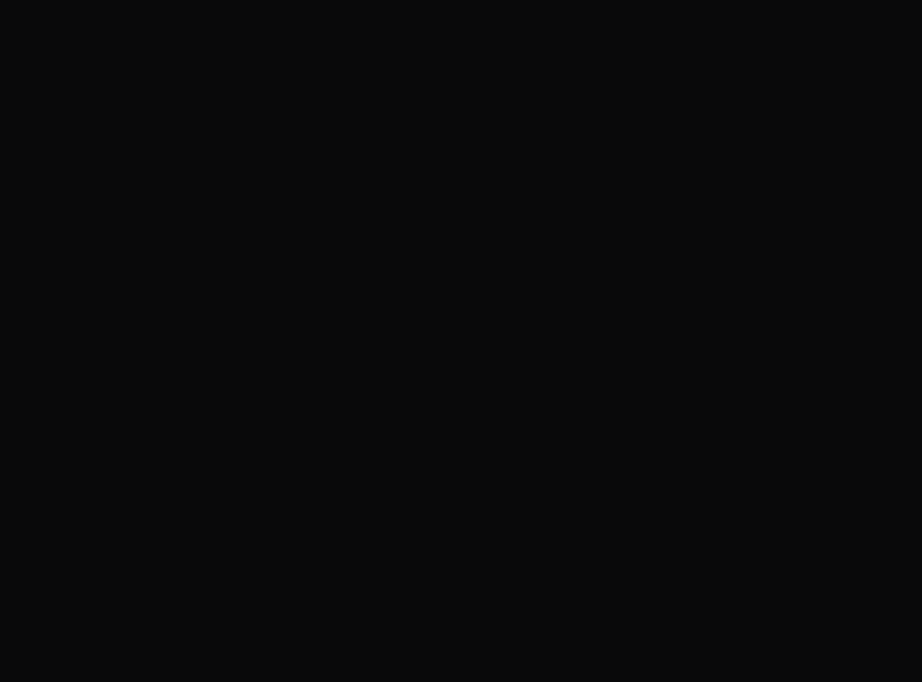
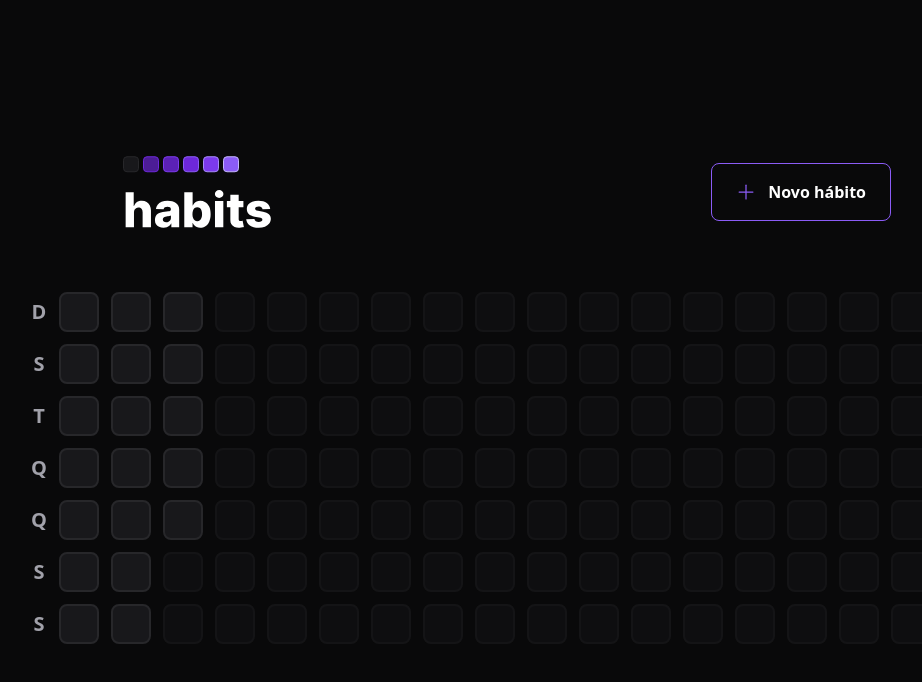
Before and after one commit to FinotelliCarlos/Habits-Web, a React (Vite) app: page / in a window 1280 px wide. Shown: the top 682 px of the page, without its empty margins (133-1055 px from the left). Built offline with nearby package versions, Linux system fonts and the light colour scheme.

Commit message:
feat: add a table of summary of days

```diff
--- a/index.html
+++ b/index.html
@@ -6,7 +6,7 @@
     <meta name="viewport" content="width=device-width, initial-scale=1.0" />
     <title>Vite + React + TS</title>
   </head>
-  <body class="bg-background">
+  <body class="bg-background text-white overflow">
     <div id="root"></div>
     <script type="module" src="/src/main.tsx"></script>
   </body>
--- a/package.json
+++ b/package.json
@@ -9,6 +9,8 @@
     "preview": "vite preview"
   },
   "dependencies": {
+    "dayjs": "^1.11.7",
+    "phosphor-react": "^1.4.1",
     "react": "^18.2.0",
     "react-dom": "^18.2.0"
   },
--- a/src/App.tsx
+++ b/src/App.tsx
@@ -1,8 +1,16 @@
-// import { Habit } from './components/Habit'
+import { Header } from './components/Header'
+import { SummaryTable } from './components/SummaryTable'
 import './styles/global.css'
 
 const App = (): JSX.Element => {
-  return <></>
+  return (
+    <div className="w-screen h-screen flex justify-center items-center">
+      <div className="w-full max-w-5xl px-6 flex flex-col gap-16">
+        <Header />
+        <SummaryTable />
+      </div>
+    </div>
+  )
 }
 
 export default App
--- a/src/components/Habit.tsx
+++ /dev/null
@@ -1,11 +0,0 @@
-interface HabitProps {
-  completed: number
-}
-
-export const Habit = ({ completed }: HabitProps): JSX.Element => {
-  return (
-    <div className="bg-zinc-900 w-10 h-10 text-white rounded m-2 text-center flex items-center justify-center">
-      {completed}
-    </div>
-  )
-}
--- /dev/null
+++ b/src/components/HabitDay.tsx
@@ -0,0 +1,9 @@
+// interface HabitDayProps {
+//   completed: number
+// }
+
+export const HabitDay = (): JSX.Element => {
+  return (
+    <div className="w-10 h-10 bg-zinc-900 border-2 border-zinc-800 rounded-lg" />
+  )
+}
--- /dev/null
+++ b/src/components/Header.tsx
@@ -0,0 +1,18 @@
+import { Plus } from 'phosphor-react'
+import logoImage from '../assets/logo.svg'
+
+export const Header = (): JSX.Element => {
+  return (
+    <div className="w-full max-w-3xl mx-auto flex items-center justify-between">
+      <img src={logoImage} alt="Habits" />
+
+      <button
+        type="button"
+        className="border border-violet-500 font-semibold rounded-lg px-6 py-4 flex items-center gap-3 hover:border-violet-300"
+      >
+        <Plus size={20} className="text-violet-500" />
+        Novo hábito
+      </button>
+    </div>
+  )
+}
--- /dev/null
+++ b/src/components/SummaryTable.tsx
@@ -0,0 +1,44 @@
+import { generateDatesFromYearBeginning } from '../utils/generate-dates-from-year-beginning'
+import { HabitDay } from './HabitDay'
+
+const WEEK_DAYS = ['D', 'S', 'T', 'Q', 'Q', 'S', 'S']
+
+const SUMMARY_DATES = generateDatesFromYearBeginning()
+
+const MINIMUM_SUMMARY_DATES_SIZE = 22 * 7
+
+const AMOUNT_OF_DAYS_TO_FILL = MINIMUM_SUMMARY_DATES_SIZE - SUMMARY_DATES.length
+
+export const SummaryTable = (): JSX.Element => {
+  return (
+    <div className="w-full flex">
+      <div className="grid grid-rows-7 grid-flow-row gap-3 ">
+        {WEEK_DAYS.map((weekDay, index) => {
+          return (
+            <div
+              key={`${weekDay}-${index}`}
+              className="text-zinc-400 text-xl h-1- w-10 font-bold flex items-center justify-center"
+            >
+              {weekDay}
+            </div>
+          )
+        })}
+      </div>
+      <div className="grid grid-rows-7 grid-flow-col gap-3 overflow-auto">
+        {SUMMARY_DATES.map(date => {
+          return <HabitDay key={date.toString()} />
+        })}
+
+        {AMOUNT_OF_DAYS_TO_FILL > 0 &&
+          Array.from({ length: AMOUNT_OF_DAYS_TO_FILL }).map((_, index) => {
+            return (
+              <div
+                key={index}
+                className="w-10 h-10 bg-zinc-900 border-2 border-zinc-800 rounded-lg opacity-40 cursor-not-allowed"
+              />
+            )
+          })}
+      </div>
+    </div>
+  )
+}
--- a/src/main.tsx
+++ b/src/main.tsx
@@ -5,5 +5,5 @@
 ReactDOM.createRoot(document.getElementById('root') as HTMLElement).render(
   <React.StrictMode>
     <App />
-  </React.StrictMode>,
+  </React.StrictMode>
 )
--- /dev/null
+++ b/src/utils/generate-dates-from-year-beginning.ts
@@ -0,0 +1,16 @@
+import dayjs from 'dayjs'
+
+export const generateDatesFromYearBeginning = () => {
+  const firstDayOfTheYear = dayjs().startOf('year')
+  const today = new Date()
+
+  const dates = []
+  let compareDate = firstDayOfTheYear
+
+  while (compareDate.isBefore(today)) {
+    dates.push(compareDate.toDate())
+    compareDate = compareDate.add(1, 'day')
+  }
+
+  return dates
+}
--- a/tailwind.config.cjs
+++ b/tailwind.config.cjs
@@ -5,6 +5,9 @@
     extend: {
       colors: {
         background: '#09090A'
+      },
+      gridTemplateRows: {
+        7: 'repeat(7, minmax(0, 1fr))'
       }
     }
   },
```
Also changed, not shown: src/styles/global.css (+18 -0 lines), src/assets/logo.svg (added), 1 other file (tests, documents, lock files or other folders).
